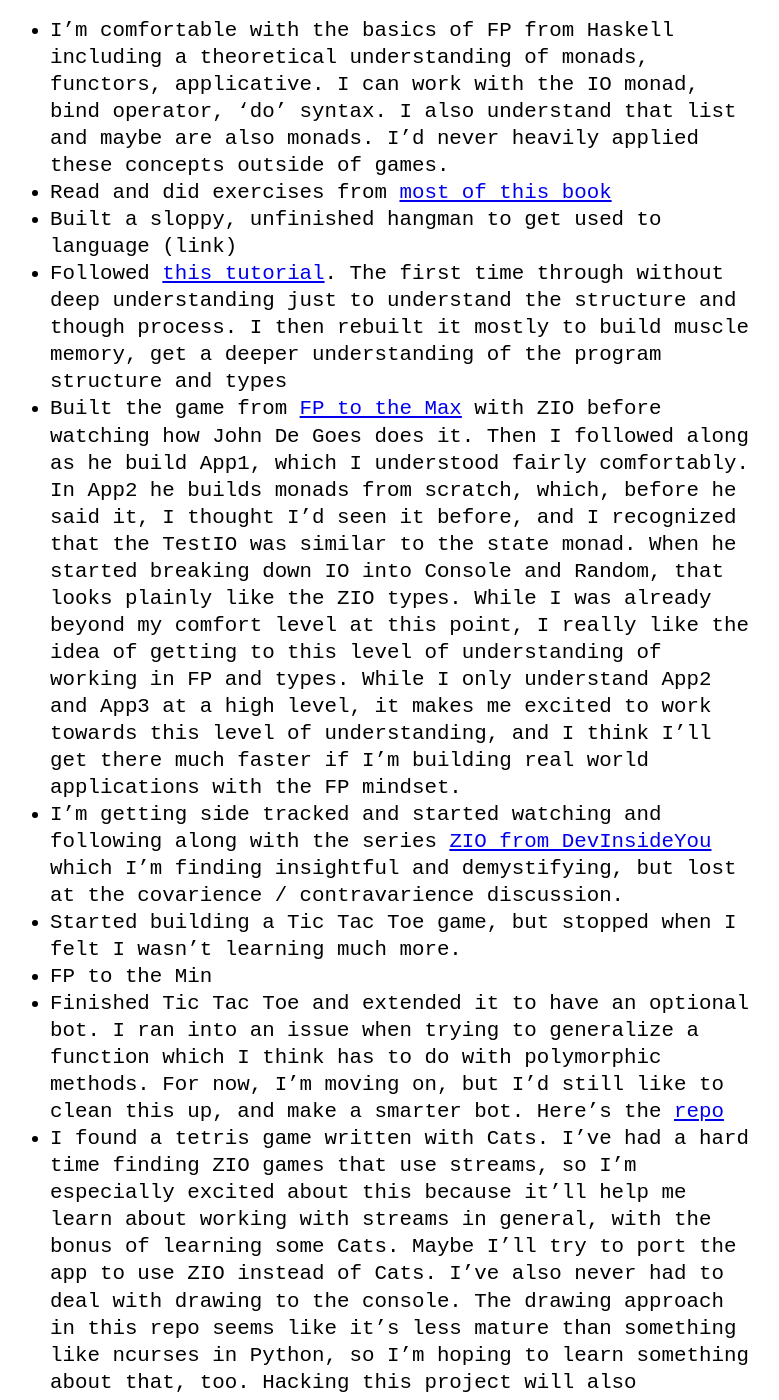
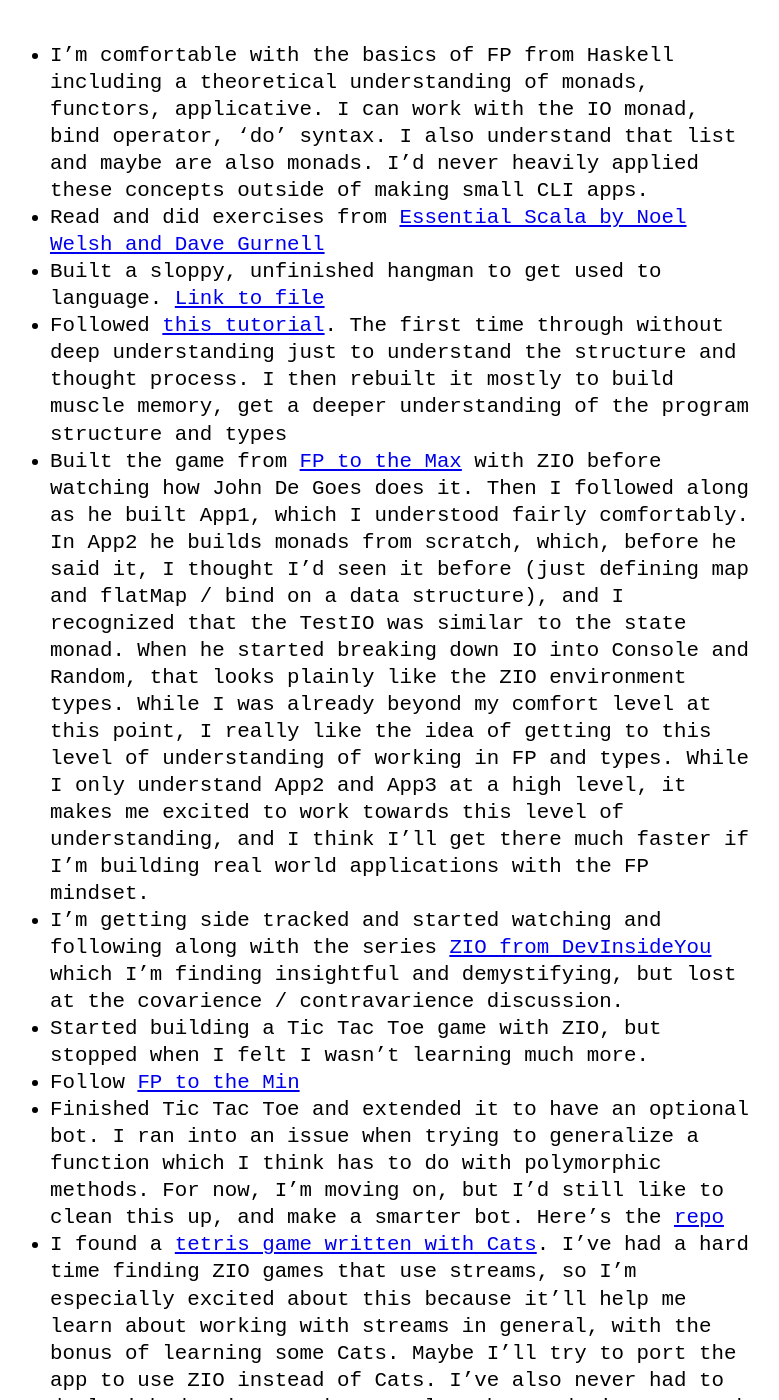
Before and after one commit to ebulllience/aryzach.github.io, a Jekyll site: the page built from _posts/2021-07-08-journey-to-zio.markdown, in a window 1280 px wide and 1400 px high, scrolled down 390 px. Shown: the whole window, without its empty margins (260-1039 px from the left). Built offline with Jekyll 4.4.1, drawn with Linux system fonts in a browser that asks for light colours; some of the changed text lies outside the part shown.

Commit message:
simplified resume, cleaned up ZIO post, add github to site,

```diff
--- a/_drafts/ideas.txt
+++ b/_drafts/ideas.txt
@@ -29,3 +27,5 @@
         current option is just small buoy
         GPS vs vision
         lidar not good option
+
+idea: slip cover for kindle to signal what book you're reading. Could be paired w/ kindle purchase and sent to you for an extra dollar or two. Some people like to keep books on shelves as either decor or as little trophies, this could replace that.
--- a/_includes/navigation.html
+++ b/_includes/navigation.html
@@ -8,4 +8,7 @@
   <a href="/Resume.pdf" target="_blank">
     Resume
   </a>
+  <a href="https://github.com/aryzach" rel="noreferrer noopener" target="_blank">
+    Github
+  </a>
 </nav>
--- a/_posts/2021-07-08-journey-to-zio.markdown
+++ b/_posts/2021-07-08-journey-to-zio.markdown
@@ -5,33 +5,31 @@
 permalink: journey-to-zio
 ---
 
-I have a job lined up working in Scala and will make heavy use of ZIO. This is a brief and working post about how I'm getting there.
+I have a job lined up working in Scala and will make heavy use of ZIO. This is a brief and working post about how I'm learning Scala and ZIO.
 
-********************************************************************************
-
+<br>
 #### So far:
- - I'm comfortable with the basics of FP from Haskell including a theoretical understanding of monads, functors, applicative. I can work with the IO monad, bind operator, 'do' syntax. I also understand that list and maybe are also monads. I'd never heavily applied these concepts outside of games.
- - Read and did exercises from [most of this book](https://books.underscore.io/essential-scala/essential-scala.html#getting-started)
- - Built a sloppy, unfinished hangman to get used to language (link)
- - Followed [this tutorial](https://scalac.io/blog/introduction-to-programming-with-zio-functional-effects/). The first time through without deep understanding just to understand the structure and though process. I then rebuilt it mostly to build muscle memory, get a deeper understanding of the program structure and types
- - Built the game from [FP to the Max](https://www.youtube.com/watch?app=desktop&v=sxudIMiOo68) with ZIO before watching how John De Goes does it. Then I followed along as he build App1, which I understood fairly comfortably. In App2 he builds monads from scratch, which, before he said it, I thought I'd seen it before, and I recognized that the TestIO was similar to the state monad. When he started breaking down IO into Console and Random, that looks plainly like the ZIO types. While I was already beyond my comfort level at this point, I really like the idea of getting to this level of understanding of working in FP and types. While I only understand App2 and App3 at a high level, it makes me excited to work towards this level of understanding, and I think I'll get there much faster if I'm building real world applications with the FP mindset.
+ - I'm comfortable with the basics of FP from Haskell including a theoretical understanding of monads, functors, applicative. I can work with the IO monad, bind operator, 'do' syntax. I also understand that list and maybe are also monads. I'd never heavily applied these concepts outside of making small CLI apps.
+ - Read and did exercises from [Essential Scala by Noel Welsh and Dave Gurnell](https://books.underscore.io/essential-scala/essential-scala.html#getting-started)
+ - Built a sloppy, unfinished hangman to get used to language. [Link to file](https://github.com/aryzach/scalaPracticeProjects/blob/main/Hangman.scala)
+ - Followed [this tutorial](https://scalac.io/blog/introduction-to-programming-with-zio-functional-effects/). The first time through without deep understanding just to understand the structure and thought process. I then rebuilt it mostly to build muscle memory, get a deeper understanding of the program structure and types
+ - Built the game from [FP to the Max](https://www.youtube.com/watch?app=desktop&v=sxudIMiOo68) with ZIO before watching how John De Goes does it. Then I followed along as he built App1, which I understood fairly comfortably. In App2 he builds monads from scratch, which, before he said it, I thought I'd seen it before (just defining map and flatMap / bind on a data structure), and I recognized that the TestIO was similar to the state monad. When he started breaking down IO into Console and Random, that looks plainly like the ZIO environment types. While I was already beyond my comfort level at this point, I really like the idea of getting to this level of understanding of working in FP and types. While I only understand App2 and App3 at a high level, it makes me excited to work towards this level of understanding, and I think I'll get there much faster if I'm building real world applications with the FP mindset.
  - I'm getting side tracked and started watching and following along with the series [ZIO from DevInsideYou](https://www.youtube.com/watch?v=XwMKw03w8bs&list=PLJGDHERh23x-ammk-n2XuZWhoRVB-wAF) which I'm finding insightful and demystifying, but lost at the covarience / contravarience discussion.
- - Started building a Tic Tac Toe game, but stopped when I felt I wasn't learning much more.
- - FP to the Min
+ - Started building a Tic Tac Toe game with ZIO, but stopped when I felt I wasn't learning much more.
+ - Follow [FP to the Min](https://www.signifytechnology.com/blog/2021/01/fp-to-the-min-by-john-de-goes-scala-in-the-city-conference)
  - Finished Tic Tac Toe and extended it to have an optional bot. I ran into an issue when trying to generalize a function which I think has to do with polymorphic methods. For now, I'm moving on, but I'd still like to clean this up, and make a smarter bot. Here's the [repo](https://github.com/aryzach/scala-ZIO-ticTacToe)
- - I found a tetris game written with Cats. I've had a hard time finding ZIO games that use streams, so I'm especially excited about this because it'll help me learn about working with streams in general, with the bonus of learning some Cats. Maybe I'll try to port the app to use ZIO instead of Cats. I've also never had to deal with drawing to the console. The drawing approach in this repo seems like it's less mature than something like ncurses in Python, so I'm hoping to learn something about that, too. Hacking this project will also hopefully help me understand larger pure FP scala code bases and learn about structuring larger pure FP scala projects in general! This is a bigger project, so I'll track it (here).
+ - I found a [tetris game written with Cats](https://github.com/lpld/simple-games). I've had a hard time finding ZIO games that use streams, so I'm especially excited about this because it'll help me learn about working with streams in general, with the bonus of learning some Cats. Maybe I'll try to port the app to use ZIO instead of Cats. I've also never had to deal with drawing to the console. The rendering approach in this repo seems like it's less mature than something like curses in Python, so I'm hoping to learn something about that, too. Hacking this project will also hopefully help me understand larger pure FP scala code bases and learn about structuring larger pure FP scala projects in general! This is a bigger project, so I'll track it [in this blog post](https://aryzach.github.io/2021/07/22/tetris-with-cats.html). And here's my [fork](https://github.com/aryzach/simple-games).
 
 
 
 #### Todo:
- - FP to the Min
- - Create other games with ZIO
+ - finish turning the tetris game into snake and porting it from Cats to ZIO
  - Create small real world ZIO app, ideally something that needs concurrency / async
- - Create online multiplayer CLI game using Play framework and ZIO
+ - Create online multiplayer CLI game (or browser game? scalaJS?) using Play framework and ZIO
 
-Great resources / people to follow:
+Commonly used resources / people to follow:
  - ZIO benevolent dictator for life? [John De Goes](https://degoes.net/)
  - [Scalac / ZIO](https://scalac.io/zio/)
  - General scala: [Alvin Alexander](https://alvinalexander.com/)
 
-ZIO is more like an ecosystem than a tooling library, similar to React (middle ground between a framework and a library)
+ZIO seems more like an ecosystem than a tooling library, similar to React (middle ground between a framework and a library)
--- a/index.html
+++ b/index.html
@@ -18,4 +18,4 @@
     {% endfor %}
 </ul>
 
-<h6><a href="https://soundcloud.com/user-596365273">-</a></h6>
+<h6><a href="https://soundcloud.com/user-596365273/sets" rel="noreferrer noopener" target="_blank">-</a></h6>
```
Also changed, not shown: other parts of _drafts/ideas.txt (+0 -2 lines), _drafts/2021-08-01-20000.markdown (added, +23 -0 lines), _drafts/2021-07-22-tetris-with-cats.markdown (renamed from _posts/2021-07-22-tetris-with-cats.markdown), 11 other files.
